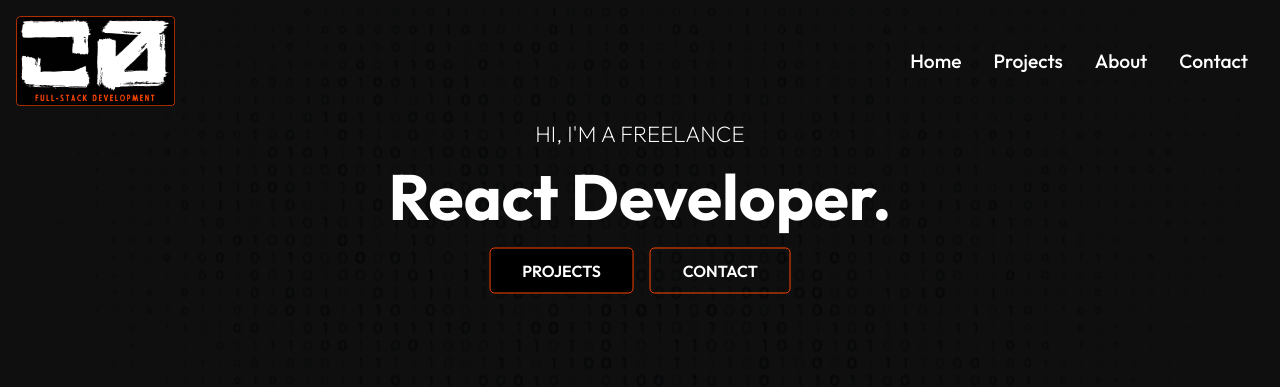
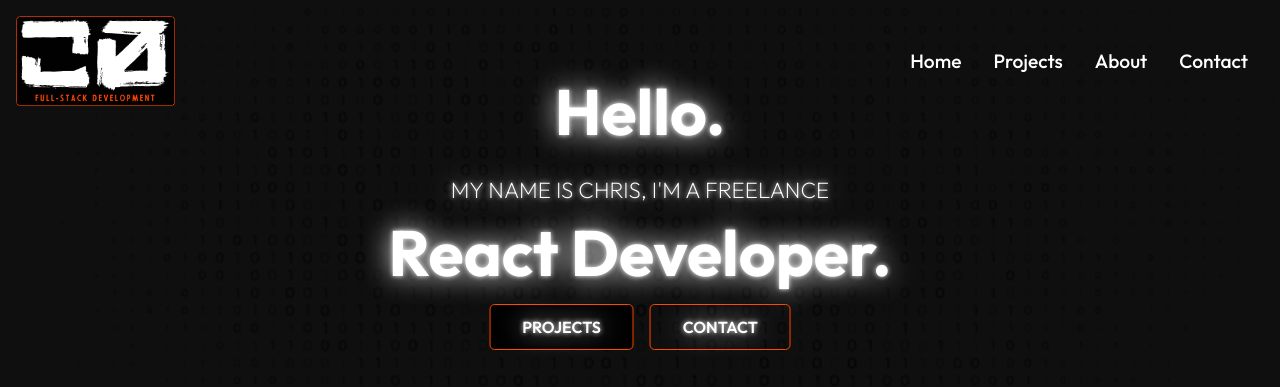
Before and after one commit to ChrisRDaniels/CDFS-Development-Site, a React (Create React App) app: page / in a window 1280 px wide. Shown: the top 387 px of the page. Built offline with nearby package versions, Linux system fonts and the light colour scheme.

Commit message:
added css animations to h and p tags on pages

```diff
--- a/src/components/HeroImg.js
+++ b/src/components/HeroImg.js
@@ -11,7 +11,8 @@ const HeroImg = () => {
 				<img className='intro-img' src={IntroImage} alt='IntroImage' />
 			</div>
 			<div className='content'>
-				<p>HI, I'M A FREELANCE</p>
+				<h1>Hello.</h1>
+				<p>MY NAME IS CHRIS, I'M A FREELANCE</p>
 				<h1>React Developer.</h1>
 				<Link to='/projects' className='btn'>
 					Projects
--- a/src/components/HeroImg2Styles.css
+++ b/src/components/HeroImg2Styles.css
@@ -29,6 +29,8 @@
 
 .hero-img h1 {
 	font-size: 3.4rem;
+	animation: glow 2s ease-in-out infinite alternate;
+
 }
 
 .hero-img p {
@@ -36,6 +38,15 @@
 	text-align: center;
 }
 
+@keyframes glow {
+	from {
+		text-shadow: 0 0 10px #fefefe;
+	}
+	to {
+		text-shadow: 0 0 30px #fefefe, 0 0 5px #fdfdfd;
+	}
+}
+
 @media screen and (max-width: 640px) {
 	.hero-img h1 {
 		font-size: 2rem;
--- a/src/components/HeroImgStyles.css
+++ b/src/components/HeroImgStyles.css
@@ -10,7 +10,7 @@
 	background-size: cover;
 	background-position: center;
 	object-fit: cover;
-	opacity: .15;
+	opacity: 0.15;
 	position: absolute;
 }
 
@@ -31,13 +31,22 @@
 }
 
 .hero .content {
-	position:absolute;
+	position: absolute;
 	transform: translate(-50%, -50%);
 	top: 25%;
 	left: 50%;
 	text-align: center;
+	animation: glow 2s ease-in-out infinite alternate;
 }
 
+@keyframes glow {
+	from {
+		text-shadow: 0 0 10px #fefefe;
+	}
+	to {
+		text-shadow: 0 0 30px #fefefe, 0 0 5px #fdfdfd;
+	}
+}
 .hero .content h1 {
 	font-size: 4rem;
 	padding: 0.5rem 0 1.5rem;
```
